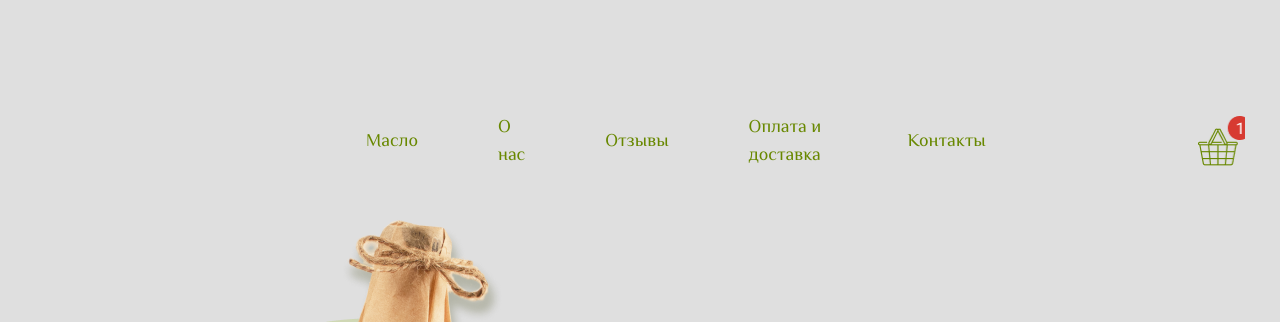
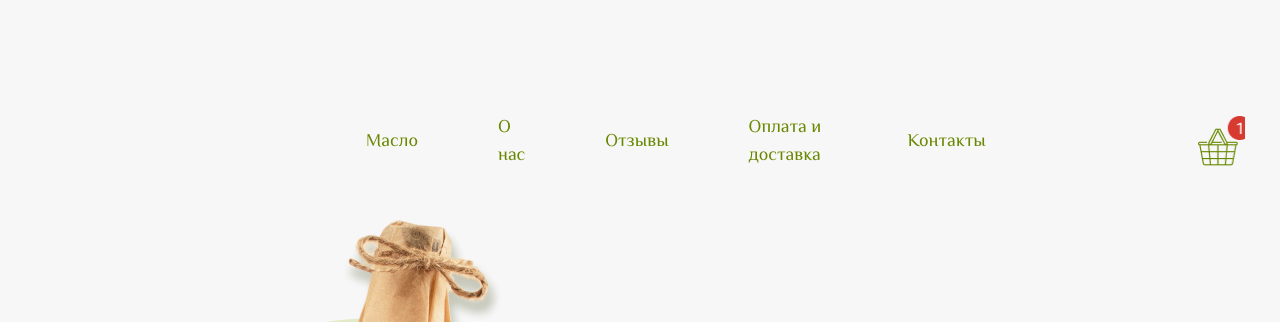
Before and after one commit to asyockss/UP_01_maket_1, a plain HTML site: page index.html in a window 1280 px wide. Shown: the top 322 px of the page. Drawn offline with Linux system fonts and the light colour scheme; a web font is replaced by a local one.

Commit message:
Update style.css

```diff
--- a/style/style.css
+++ b/style/style.css
@@ -14,7 +14,7 @@
     padding: 0;
 }
 body{
-    background-color: #dfdfdf;
+    background-color: #f7f7f7;
 }
 .container{
     width: 1500px;
```
